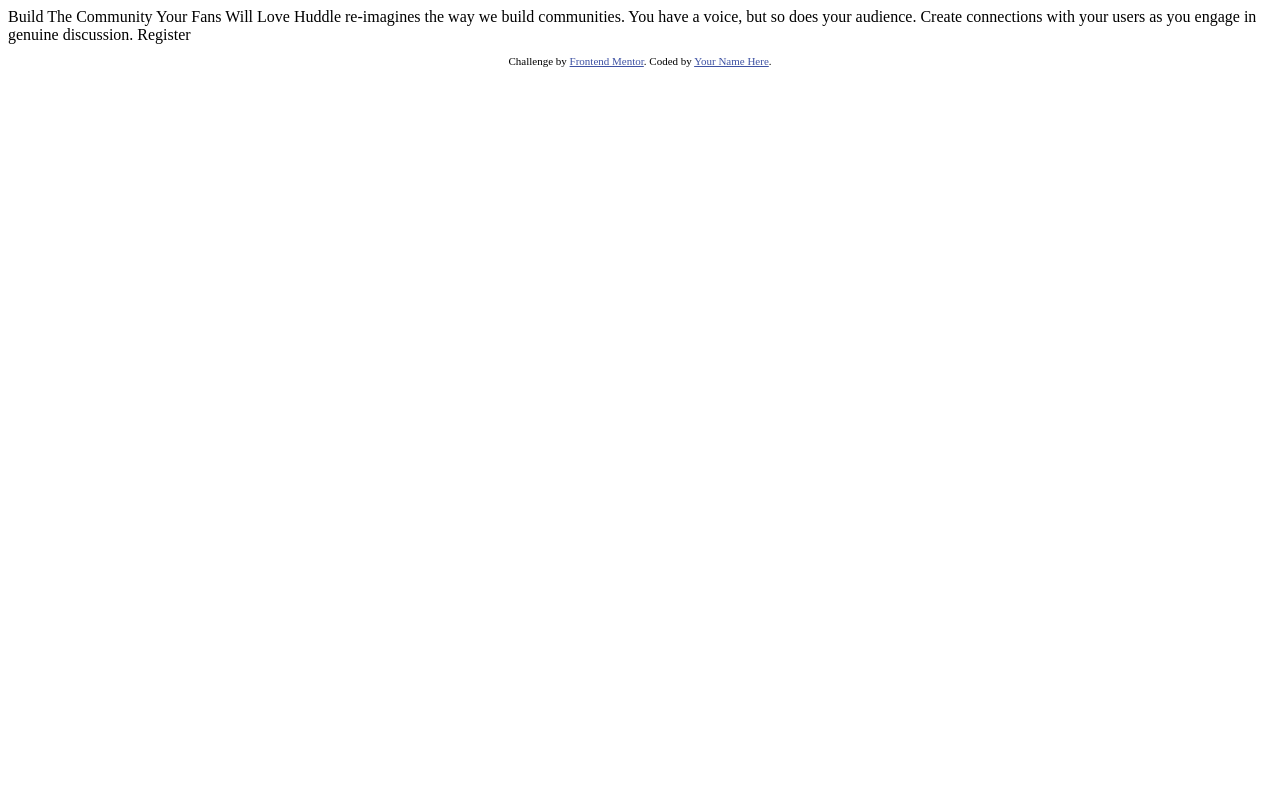
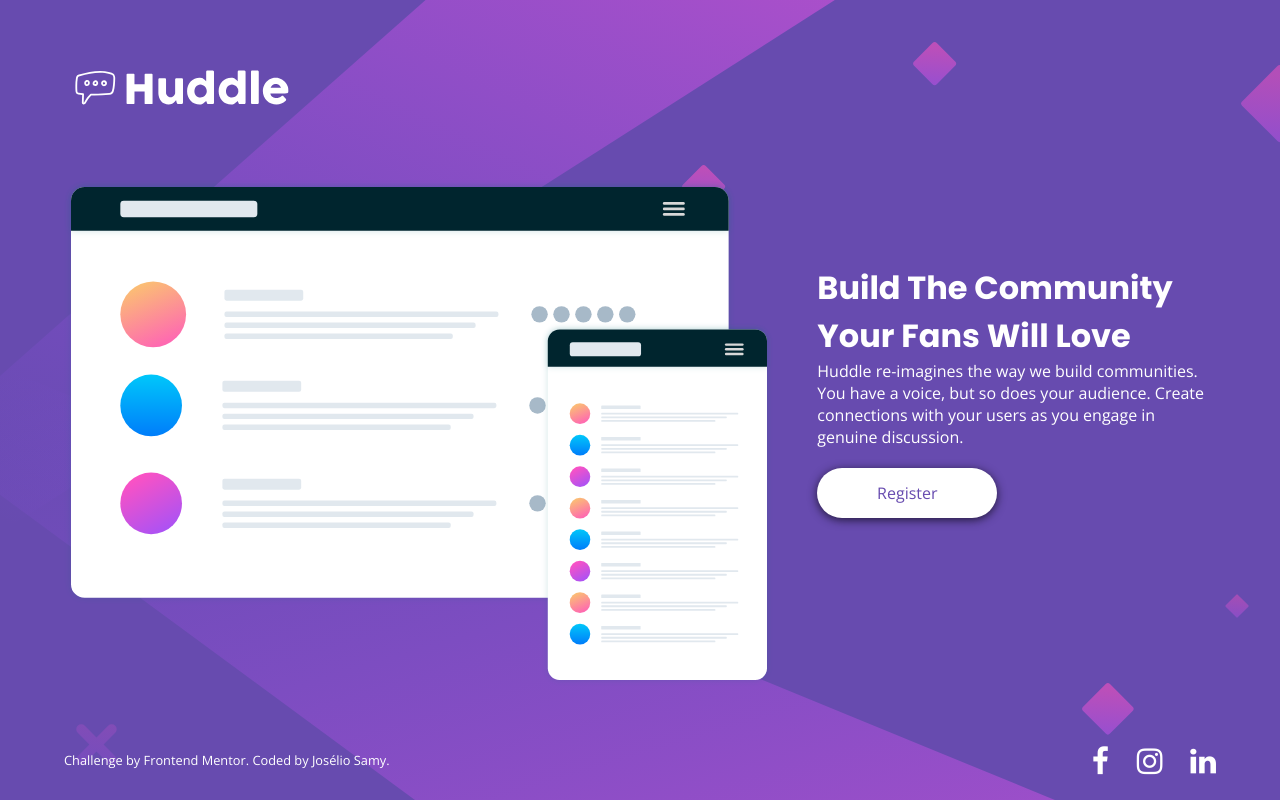
Before and after one commit to joseliosamy/challenge-huddle, a plain HTML site: page index.html in a window 1280 px wide. Drawn offline with nearby package versions, Linux system fonts and the light colour scheme.

Commit message:
Desktop version 1440px finished

```diff
--- a/index.html
+++ b/index.html
@@ -1,33 +1,70 @@
 <!DOCTYPE html>
-<html lang="en">
+<html lang="pt-br">
 <head>
   <meta charset="UTF-8">
   <meta name="viewport" content="width=device-width, initial-scale=1.0"> <!-- displays site properly based on user's device -->
 
   <link rel="icon" type="image/png" sizes="32x32" href="./images/favicon-32x32.png">
 
+  <link rel="stylesheet" href="https://stackpath.bootstrapcdn.com/font-awesome/4.7.0/css/font-awesome.min.css" integrity="sha384-wvfXpqpZZVQGK6TAh5PVlGOfQNHSoD2xbE+QkPxCAFlNEevoEH3Sl0sibVcOQVnN" crossorigin="anonymous">
+
+  <link rel="stylesheet" href="public/styles/home.css">
+
+  <link href="https://fonts.googleapis.com/css2?family=Open+Sans&family=Poppins:wght@200;300;600;700&display=swap" rel="stylesheet">
+
+
+
   <title>Frontend Mentor | Huddle landing page with single introductory section</title>
 
   <!-- Feel free to remove these styles or customise in your own stylesheet 👍 -->
-  <style>
-    .attribution { font-size: 11px; text-align: center; }
-    .attribution a { color: hsl(228, 45%, 44%); }
-  </style>
 </head>
+
 <body>
+  <div id="page-home">
+    <header>
+      <a href="#"><img src="images/logo.svg" alt=""></a>
+    </header>
 
-  Build The Community Your Fans Will Love
 
-  Huddle re-imagines the way we build communities. You have a voice, but so does your audience.
-  Create connections with your users as you engage in genuine discussion.
+      <div id="content">
 
-  Register
+        <div class="grid-item1">
+          <img src="images/illustration-mockups.svg" alt="">
+        </div>
+
+        <div class="grid-item2">
+          <h1>Build The Community Your Fans Will Love</h1>
+        </div>
+
+        <div class="grid-item3">
+          <p>Huddle re-imagines the way we build communities. You have a voice, but so does your audience.
+          Create connections with your users as you engage in genuine discussion.</p>
+          <a href="#">Register</a>
+        </div>
+
+      </div>
+  </div>
+
+
 
   <footer>
     <p class="attribution">
+
       Challenge by <a href="https://www.frontendmentor.io?ref=challenge" target="_blank">Frontend Mentor</a>.
-      Coded by <a href="#">Your Name Here</a>.
+      Coded by <a href="#">Josélio Samy</a>.
     </p>
+    <div id="socials">
+        <a href="https://www.facebook.com/profile.php?id=100012304504748" target="_blank">
+          <i class="fa fa-facebook" aria-hidden="true"></i>
+        </a>
+
+        <a href="https://www.instagram.com/_joseliot/" target="_blank">
+          <i class="fa fa-instagram" aria-hidden="true"></i>
+        </a>
+        <a href="https://www.linkedin.com/in/jos%C3%A9lio-samy-2850921b5/" target="_blank">
+          <i class="fa fa-linkedin" aria-hidden="true"></i>
+        </a>
+    </div>
   </footer>
 </body>
 </html>
--- /dev/null
+++ b/public/styles/home.css
@@ -0,0 +1,113 @@
+/*
+font-family: 'Open Sans', sans-serif;
+font-family: 'Poppins', sans-serif;
+*/
+*{
+    padding: 0;
+    margin: 0;
+    box-sizing: border-box;
+}
+h1{
+    font-family: 'Poppins', sans-serif;
+}
+body{
+    width: 100vw;
+    height: 100vh;
+    background-image: url(/images/bg-desktop.svg);
+    background-repeat: no-repeat;
+    background-color: #674baf;
+    font-family: 'Open Sans', sans-serif;
+    color: white;
+}
+#page-home{
+    width: 90%;
+    height: 90%;
+    margin: 0 auto;
+}
+header{
+    height: 25%;
+    display: flex;
+    align-items: center;
+}
+header a{
+    width: 100%;
+}
+header a img{
+    width: max(20%, 180px);
+    max-width: 242px;
+}
+#content{
+    height: 75%;
+    display: grid;
+    grid-template-columns: 1fr 1fr;
+    grid-template-rows: 1fr 1fr 1fr;
+    grid-template-areas:
+    "image title"
+    "image texto"
+    "image button"
+    ;
+}
+#content .grid-item1{
+    grid-area: image;
+}
+#content .grid-item2{
+    grid-area: title;
+    margin-left: 10%;
+    display: flex;
+    align-items: flex-end;
+}
+#content .grid-item3{
+    grid-area: texto;
+    margin-left: 10%;
+    display: flex;
+    flex-direction: column;
+}
+#content .grid-item3 a{
+    display: flex;
+    align-items: center;
+    justify-content: center;
+    text-align: center;
+    width: 180px;
+    height: 50px;
+    margin-top: 20px;
+    background-color: white;
+    color: #674baf;
+    border-radius: 30px;
+    text-decoration: none;
+    box-shadow: 0 2px 10px #22193a;
+    transition: 150ms;
+}
+#content .grid-item3 a:hover{
+    background-color: hsl(300, 69%, 71%);
+    color: #fff;
+}
+footer{
+    width: 90%;
+    height: 10%;
+    margin: 0 auto;
+    display: flex;
+    justify-content: space-between;
+    align-items: center;
+}
+footer #socials a{
+    color: #fff;
+    font-size: 30px;
+    text-decoration: none;
+    margin-left: 20px;
+    transition: color 150ms;
+}
+footer #socials a:hover{
+    color: hsl(300, 69%, 71%);
+}
+footer p.attribution{
+    font-family: 'Open Sans', sans-serif;
+    font-size: .8rem;
+    color: #fff;
+}
+footer p.attribution a{
+    text-decoration: none;
+    color: #fff;
+}
+footer p.attribution a:hover{
+    color: #d1d1d1;
+}
```
Also changed, not shown: images/facebook.svg (added), images/twitter.svg (added).
